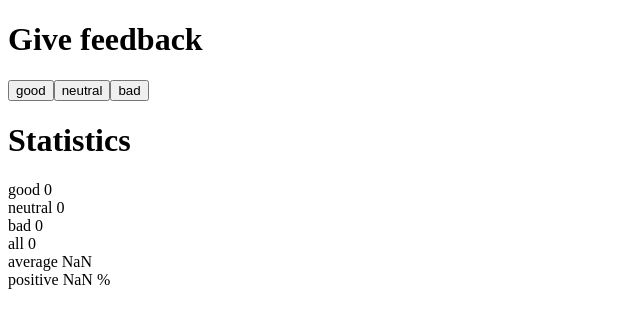
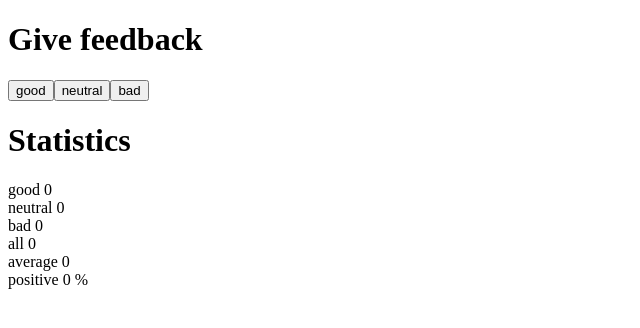
Before and after one commit to mikkohyy/full-stack-open, a React (Create React App) app in the folder part1/unicafe/: page / in a window 1280 px wide. Shown: the top 328 px of the page, without its empty margins (0-640 px from the left). Built offline with nearby package versions, Linux system fonts and the light colour scheme.

Commit message:
add exercise 1.8

```diff
--- a/part1/unicafe/src/App.js
+++ b/part1/unicafe/src/App.js
@@ -12,37 +12,33 @@ const Statisticsline = ({ text, value }) => (
   <div>{text} {value}</div>
 )
 
-const App = () => {
-  const [good, setGood] = useState(0)
-  const [neutral, setNeutral] = useState(0)
-  const [bad, setBad] = useState(0)
+const Statistics = ({ good, neutral, bad}) => {
+  const countAverage = () => {
+    let average = 0
+    const nOfFeedbacks = good + neutral + bad
 
-  const addFeedback = (value, setFunction) => () => {
-    setFunction(value+1)
-  }
+    if (nOfFeedbacks !== 0) {
+      const sumOfScores = (1 * good) + (-1 * bad)
+      average = sumOfScores / nOfFeedbacks
+    }
 
-  const countAverage = () => {
-    const nOfFeedbacks = good + neutral + bad
-    console.log(nOfFeedbacks)
-    const sumOfScores = (1 * good) + (-1 * bad)
-    const average = sumOfScores / nOfFeedbacks
     return average
   }
 
   const countPositivePresentage = () => {
-    const nOfFeedbacks = good + neutral + bad
-    const positiveProportion = good / nOfFeedbacks
-    const positivePresentage = positiveProportion * 100
+    let positivePresentage = 0
+
+    if (good !== 0) {
+      const nOfFeedbacks = good + neutral + bad
+      const positiveProportion = good / nOfFeedbacks
+      positivePresentage = positiveProportion * 100
+    }
+
     return positivePresentage
   }
 
   return (
     <div>
-      <Header text="Give feedback" />
-      <Button text="good" handleClick={addFeedback(good, setGood)} />
-      <Button text="neutral" handleClick={addFeedback(neutral, setNeutral)} />
-      <Button text="bad" handleClick={addFeedback(bad, setBad)} />
-      <Header text="Statistics" />
       <Statisticsline text="good" value={good} />
       <Statisticsline text="neutral" value={neutral} />
       <Statisticsline text="bad" value={bad} />
@@ -53,4 +49,25 @@ const App = () => {
   )
 }
 
+const App = () => {
+  const [good, setGood] = useState(0)
+  const [neutral, setNeutral] = useState(0)
+  const [bad, setBad] = useState(0)
+
+  const addFeedback = (value, setFunction) => () => {
+    setFunction(value+1)
+  }
+
+  return (
+    <div>
+      <Header text="Give feedback" />
+      <Button text="good" handleClick={addFeedback(good, setGood)} />
+      <Button text="neutral" handleClick={addFeedback(neutral, setNeutral)} />
+      <Button text="bad" handleClick={addFeedback(bad, setBad)} />
+      <Header text="Statistics" />
+      <Statistics good={good} neutral={neutral} bad={bad} />
+    </div>
+  )
+}
+
 export default App
```
